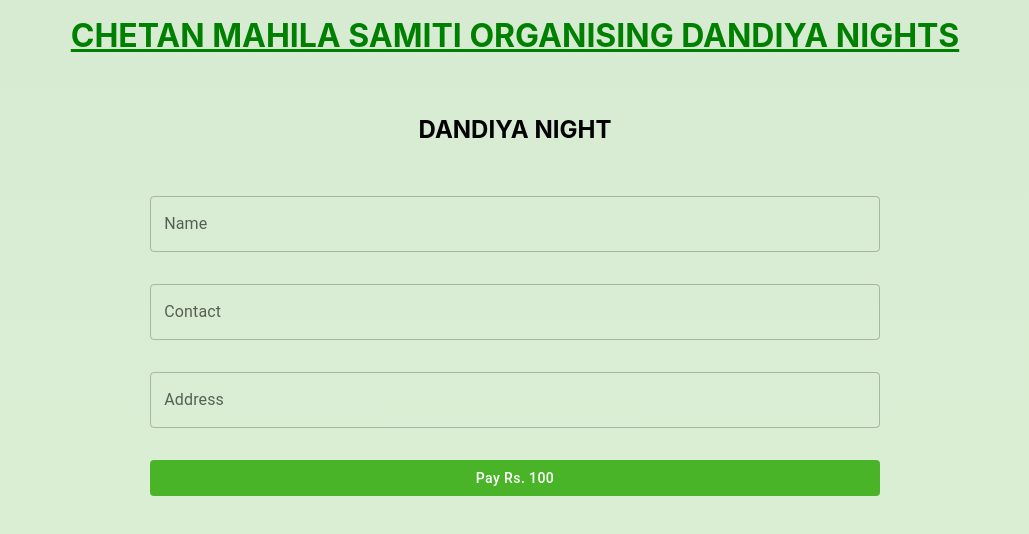
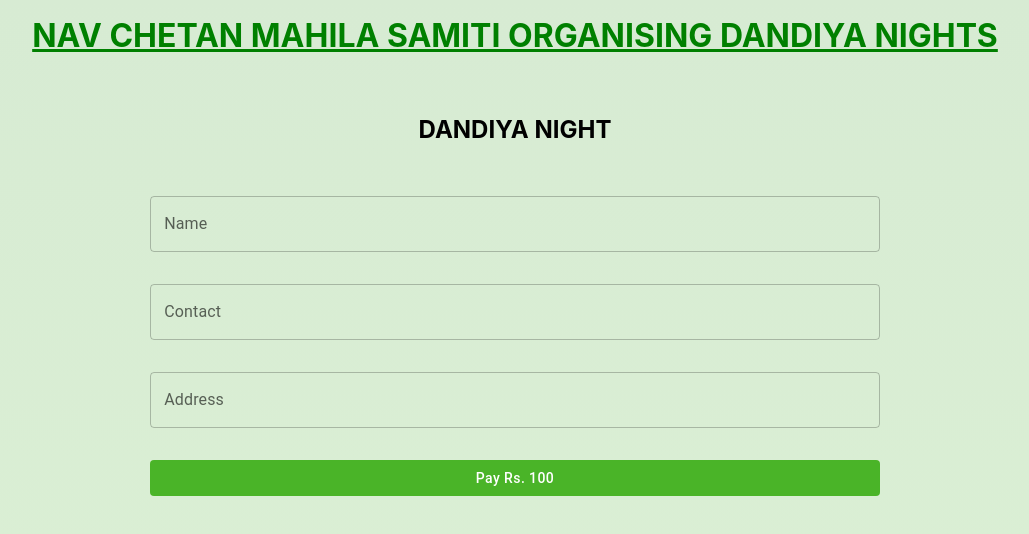
Before and after one commit to satyanshp/form, a React (Create React App) app: page / in a window 1280 px wide. Shown: the top 534 px of the page, without its empty margins (125-1154 px from the left). Built offline with nearby package versions, Linux system fonts and the light colour scheme.

Commit message:
Update App.js

```diff
--- a/src/App.js
+++ b/src/App.js
@@ -112,7 +112,7 @@ function App() {
           color: "green",
         }}
       >
-        Chetan Mahila Samiti organising Dandiya Nights
+        Nav Chetan Mahila Samiti organising Dandiya Nights
       </nav>
       <Routes>
         <Route
```
